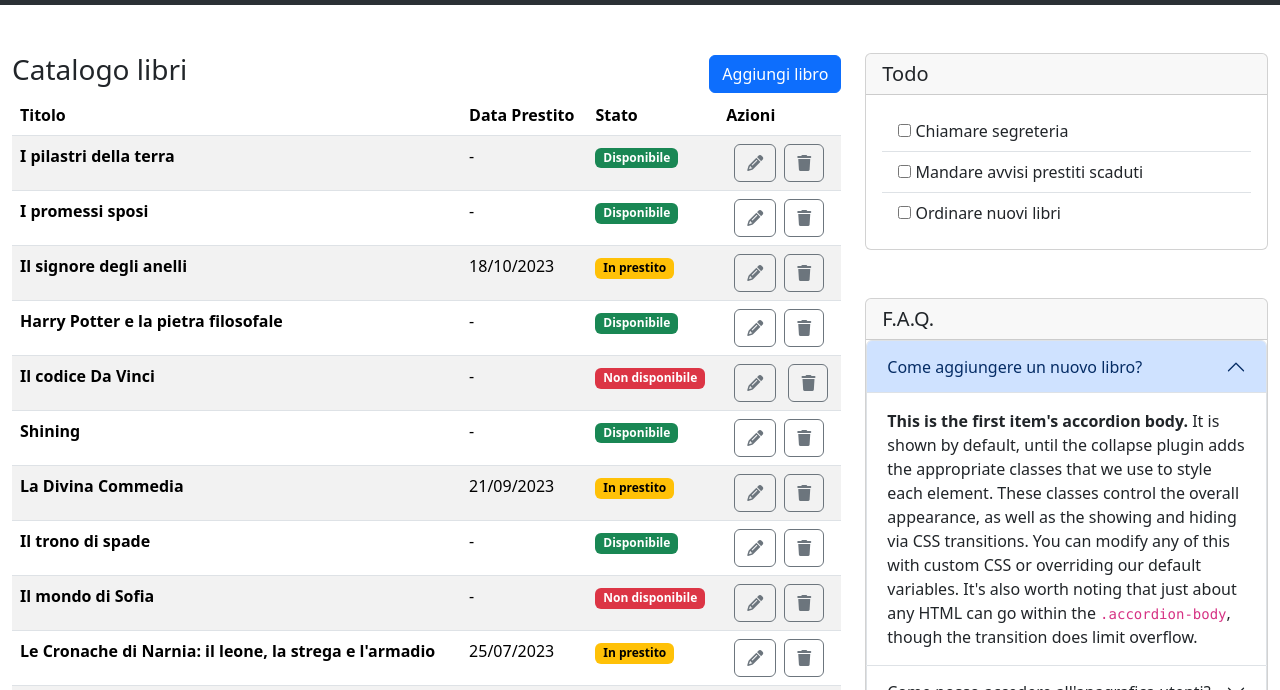
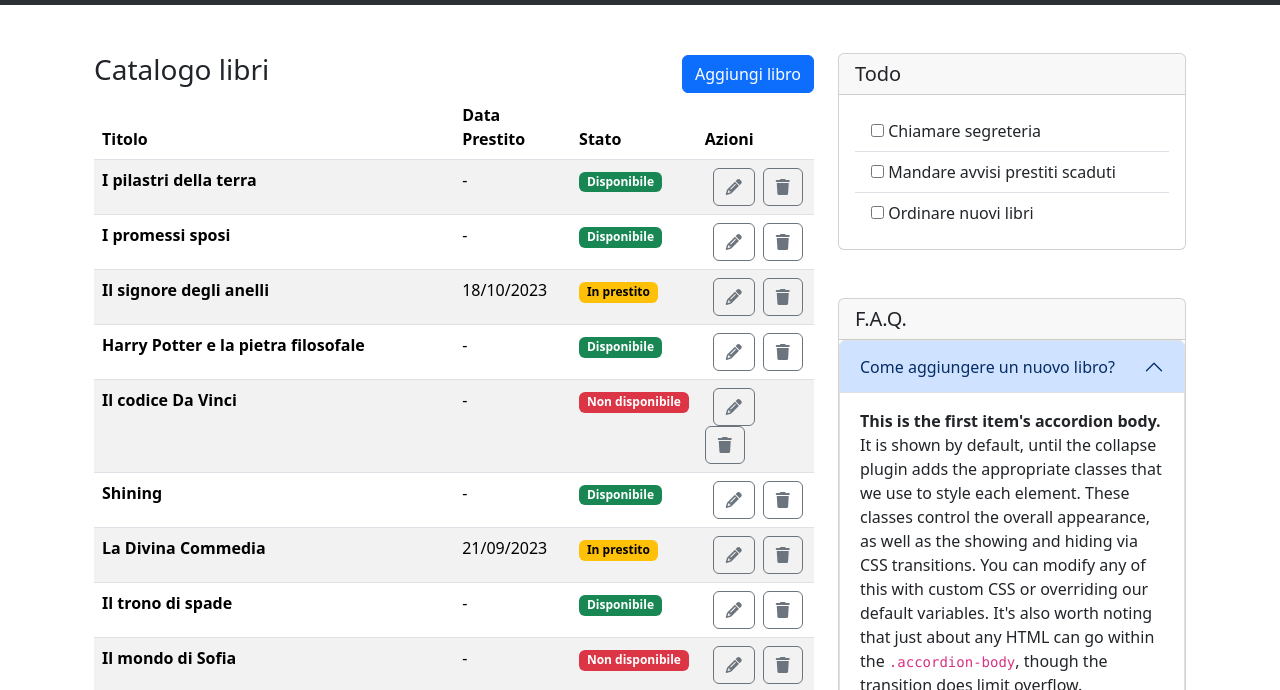
Before and after one commit to Nicolebalzano/html-css-bootstrap-dashboard, a plain HTML site: page index.html in a window 1280 px wide. Shown: the part 95-785 px from the top of the page. Drawn offline with nearby package versions, Linux system fonts and the light colour scheme.

Commit message:
feat: container added to main

```diff
--- a/index.html
+++ b/index.html
@@ -49,7 +49,7 @@
         </nav>
     </header>
     <!-- main section -->
-  <main>
+  <main class="container">
         <!-- Table -->
          <div class="container-fluid">
             <div class="row">
```
